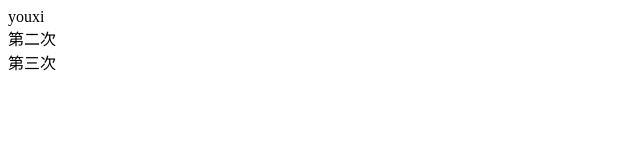
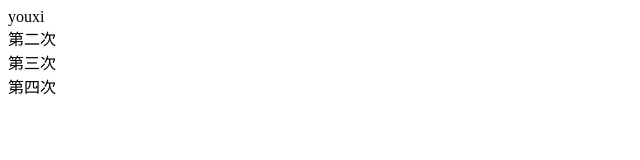
Before and after one commit to 1126810879/Y-gy, a plain HTML site: page index.html in a window 1280 px wide. Shown: the full height of the page, 0-640 px from the left. Drawn offline with Linux system fonts and the light colour scheme.

Commit message:
第四次

```diff
--- a/index.html
+++ b/index.html
@@ -9,5 +9,6 @@
     <div>youxi</div>
     <div>第二次</div>
     <div>第三次</div>
+    <div>第四次</div>
 </body>
 </html>
```
